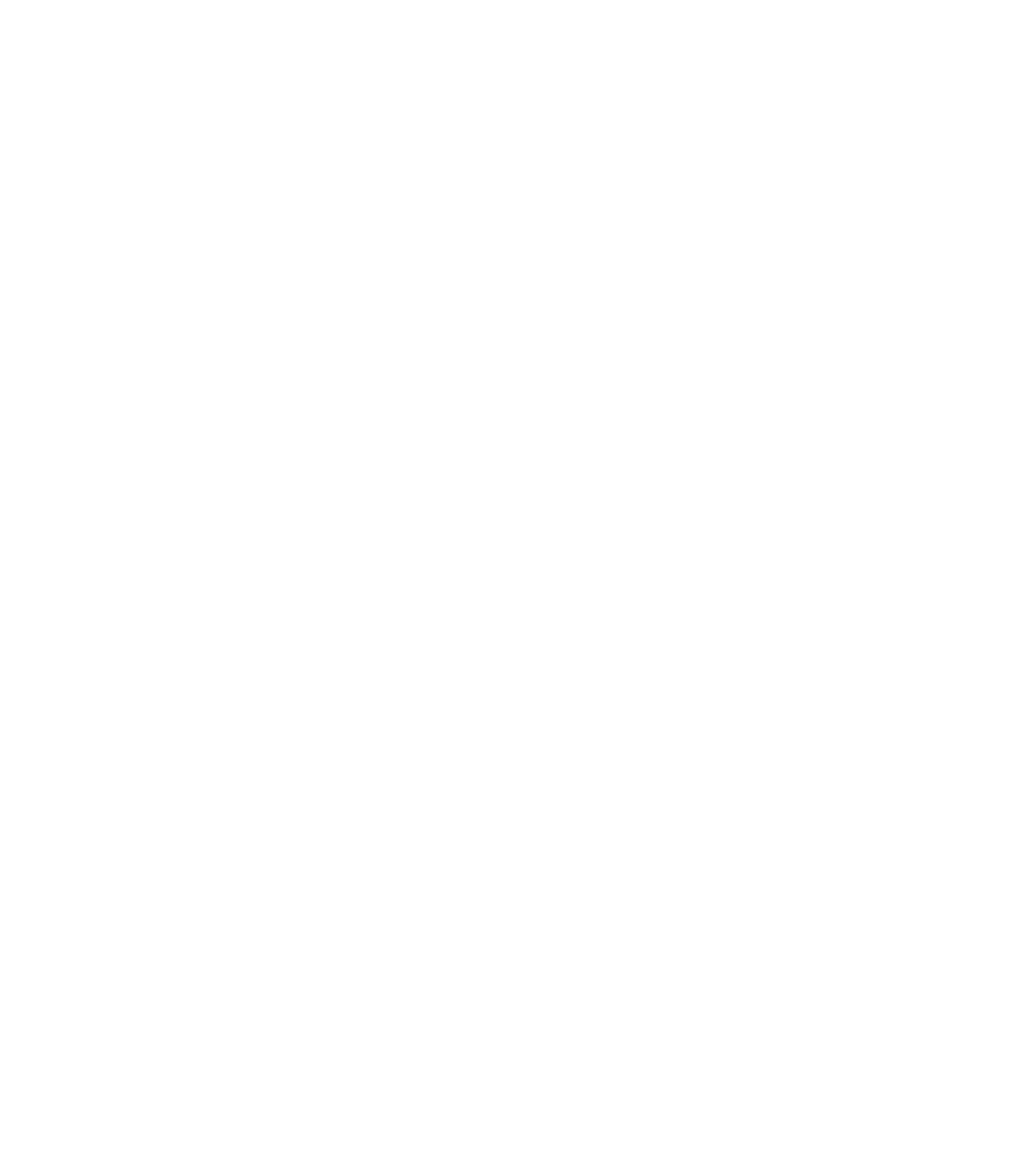
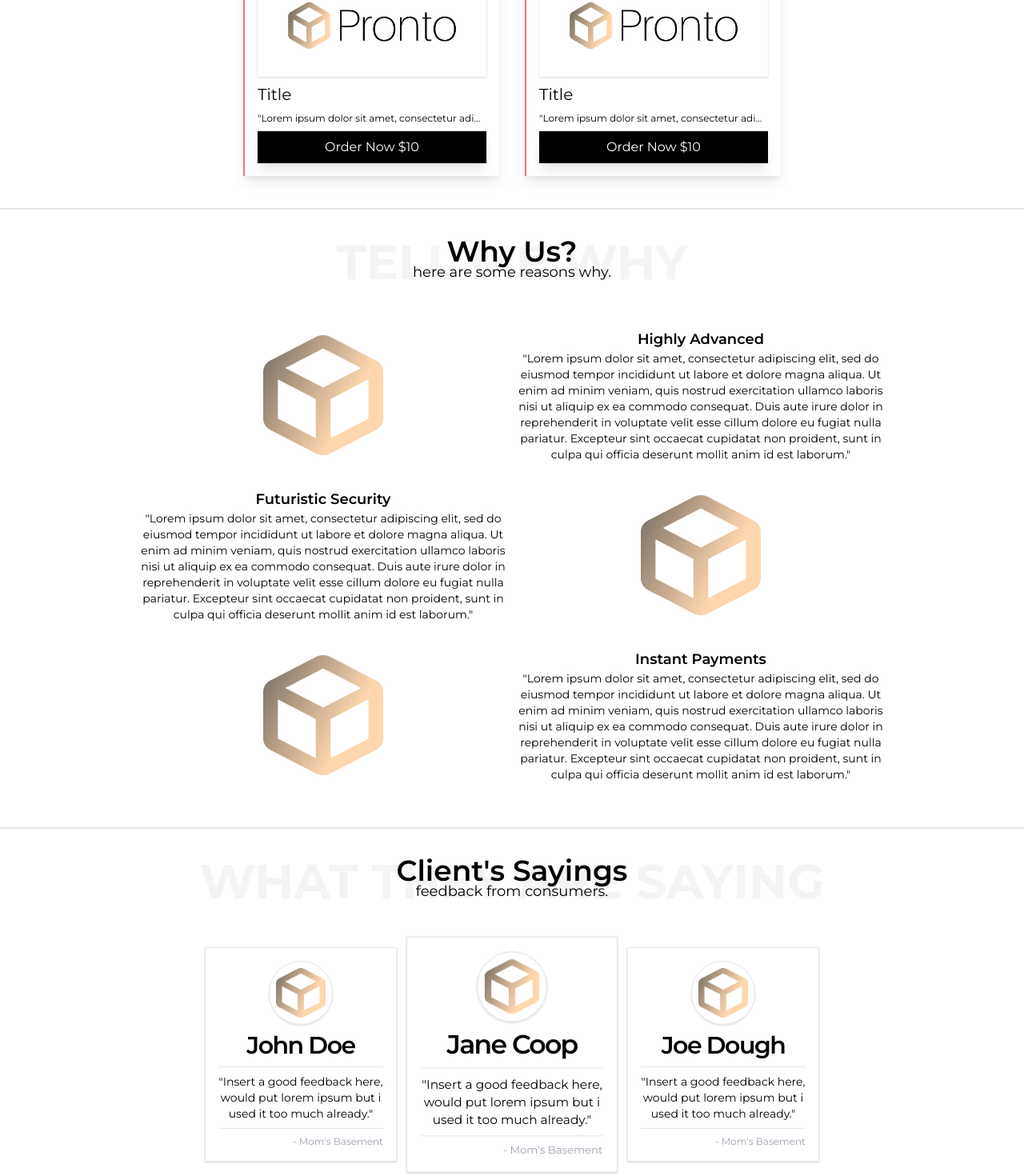
Before and after one commit to kobito-kun/Pronto-Revamped, a React (Create React App) app in the folder frontend/: page / in a window 1280 px wide. Shown: the part 878-2348 px from the top of the page at 80% size. Before the commit the page ends 800 px from the top, so only its background shows below. Built offline with nearby package versions, Linux system fonts and the light colour scheme.

Commit message:
Temporary Finish of MainPage

```diff
--- a/frontend/src/components/Navbar.js
+++ b/frontend/src/components/Navbar.js
@@ -7,7 +7,7 @@ function Navbar() {
   const [toggled, setToggled] = useState(false);
 
   return (
-    <div className="shadow-lg w-full fixed top-0 left-0 bg-white">
+    <div className="shadow-lg w-full fixed top-0 left-0 bg-white z-20">
       <div className="p-4 max-w-screen-xl mx-auto flex justify-between items-center">
         <Link to="/">
           <img src={SquareLogo} alt="Square Pronto Logo" className="h-12 select-none" />
--- /dev/null
+++ b/frontend/src/components/client/ClientsSection.js
@@ -0,0 +1,48 @@
+import React from 'react'
+import Square from '../../assets/square.png';
+
+function ClientsSection() {
+  return (
+    <div className="max-w-screen-xl mx-auto my-10">
+      <div className="relative flex flex-col justify-center items-center select-none mb-10 text-center">
+        <h2 style={{zIndex: '-1'}} className="absolute uppercase font-bold text-6xl text-gray-100">what they are saying</h2>
+        <h4 className="text-4xl font-semibold leading-6">Client's Sayings</h4>
+        <p className="text-center text-lg">feedback from consumers.</p>
+      </div>
+      <div className="w-full flex justify-center items-center gap-6 lg:flex-row flex-col p-4">
+        <div className="border shadow hover:shadow-2xl duration-300 p-4 flex flex-col gap-2 w-full lg:w-60">
+          <div className="border shadow rounded-full overflow-hidden mx-auto p-2 w-20 select-none">
+            <img src={Square} alt="Square" className="w-full h-full" />
+          </div>
+          <h3 className="text-center truncate text-3xl tracking-tighter font-semibold">John Doe</h3>
+          <hr />
+          <p className="text-center text-sm">"Insert a good feedback here, would put lorem ipsum but i used it too much already."</p>
+          <hr />
+          <h5 className="text-gray-400 text-xs text-right">- Mom's Basement</h5>
+        </div>
+        <div className="border shadow hover:shadow-2xl duration-300 p-4 flex flex-col gap-2 w-full lg:w-60 transform lg:scale-110">
+          <div className="border shadow rounded-full overflow-hidden mx-auto p-2 w-20 select-none">
+            <img src={Square} alt="Square" className="w-full h-full" />
+          </div>
+          <h3 className="text-center truncate text-3xl tracking-tighter font-semibold">Jane Coop</h3>
+          <hr />
+          <p className="text-center text-sm">"Insert a good feedback here, would put lorem ipsum but i used it too much already."</p>
+          <hr />
+          <h5 className="text-gray-400 text-xs text-right">- Mom's Basement</h5>
+        </div>
+        <div className="border shadow hover:shadow-2xl duration-300 p-4 flex flex-col gap-2 w-full lg:w-60">
+          <div className="border shadow rounded-full overflow-hidden mx-auto p-2 w-20 select-none">
+            <img src={Square} alt="Square" className="w-full h-full" />
+          </div>
+          <h3 className="text-center truncate text-3xl tracking-tighter font-semibold">Joe Dough</h3>
+          <hr />
+          <p className="text-center text-sm">"Insert a good feedback here, would put lorem ipsum but i used it too much already."</p>
+          <hr />
+          <h5 className="text-gray-400 text-xs text-right">- Mom's Basement</h5>
+        </div>
+      </div>
+    </div>
+  )
+}
+
+export default ClientsSection
--- a/frontend/src/components/client/MainSection.js
+++ b/frontend/src/components/client/MainSection.js
@@ -3,15 +3,21 @@ import Product from './Product'
 
 function MainSection() {
   return (
-    <div className="max-w-screen-xl mx-auto mt-10">
+    <div className="max-w-screen-xl mx-auto my-10">
       <div className="relative flex flex-col justify-center items-center select-none">
         <h2 style={{zIndex: '-1'}} className="absolute uppercase font-bold text-6xl text-gray-100">most recent</h2>
         <h4 className="text-4xl font-semibold leading-6">Newest Products</h4>
         <p className="text-center text-lg">have a look at our latest products.</p>
       </div>
-      <div className="flex flex-wrap mt-10 justify-center items-center">
+      <div className="flex flex-wrap mt-10 justify-center items-center gap-8">
         <Product />
+        <Product />
+        <Product />
+        <Product />
+        <Product />
+
       </div>
+      <div className="border w-full shadow-xl mt-10"></div>
     </div>
   )
 }
--- a/frontend/src/components/client/Product.js
+++ b/frontend/src/components/client/Product.js
@@ -1,9 +1,15 @@
 import React from 'react'
+import DefaultCover from '../../assets/default.png';
 
 function Product() {
   return (
-    <div className="border-l-2 border-red-400 hover:border-red-600 duration-300 hover:shadow-xl hover:-translate-y-2 transform shadow-lg w-72 h-60">
-
+    <div className="border-l-2 border-red-400 hover:border-red-600 duration-300 hover:shadow-xl hover:-translate-y-2 transform shadow-lg w-80 bg-white p-4 flex flex-col gap-2">
+      <div className="h-32 flex relative justify-center items-center overflow-y-hidden shadow">
+        <img src={DefaultCover} alt="Cover" className="select-none absolute" />
+      </div>
+      <h3 class="text-xl truncate text-primary">Title</h3>
+      <p class="text-xs truncate">"Lorem ipsum dolor sit amet, consectetur adipiscing elit, sed do eiusmod tempor incididunt ut labore et dolore magna aliqua. Ut enim ad minim veniam, quis nostrud exercitation ullamco laboris nisi ut aliquip ex ea commodo consequat. Duis aute irure dolor in reprehenderit in voluptate velit esse cillum dolore eu fugiat nulla pariatur. Excepteur sint occaecat cupidatat non proident, sunt in culpa qui officia deserunt mollit anim id est laborum."</p>
+      <button className="hover:bg-white shadow-lg hover:text-black duration-300 bg-black w-full mx-auto py-2 text-white">Order Now $10</button>
     </div>
   )
 }
--- /dev/null
+++ b/frontend/src/components/client/WhySection.js
@@ -0,0 +1,44 @@
+import React from 'react'
+import Block from '../../assets/square.png';
+
+function WhySection() {
+  return (
+    <div className="max-w-screen-xl mx-auto my-10">
+      <div className="relative flex flex-col justify-center items-center select-none mb-10">
+        <h2 style={{zIndex: '-1'}} className="absolute uppercase font-bold text-6xl text-gray-100">tell me why</h2>
+        <h4 className="text-4xl font-semibold leading-6">Why Us?</h4>
+        <p className="text-center text-lg">here are some reasons why.</p>
+      </div>
+      <div className="lg:grid-cols-2 grid w-3/4 p-4 items-center gap-4 mx-auto">
+        <div className="mx-auto">
+          <img src={Block} alt="Square" className="" />
+        </div>
+        <div className="mx-auto">
+          <h3 className="font-semibold text-lg text-center">Highly Advanced</h3>
+          <p className="text-center text-sm">"Lorem ipsum dolor sit amet, consectetur adipiscing elit, sed do eiusmod tempor incididunt ut labore et dolore magna aliqua. Ut enim ad minim veniam, quis nostrud exercitation ullamco laboris nisi ut aliquip ex ea commodo consequat. Duis aute irure dolor in reprehenderit in voluptate velit esse cillum dolore eu fugiat nulla pariatur. Excepteur sint occaecat cupidatat non proident, sunt in culpa qui officia deserunt mollit anim id est laborum."</p>
+        </div>
+      </div>
+      <div className="lg:grid-cols-2 grid w-3/4 p-4 items-center gap-4 mx-auto">
+        <div className="mx-auto">
+          <h3 className="font-semibold text-lg text-center">Futuristic Security</h3>
+          <p className="text-center text-sm">"Lorem ipsum dolor sit amet, consectetur adipiscing elit, sed do eiusmod tempor incididunt ut labore et dolore magna aliqua. Ut enim ad minim veniam, quis nostrud exercitation ullamco laboris nisi ut aliquip ex ea commodo consequat. Duis aute irure dolor in reprehenderit in voluptate velit esse cillum dolore eu fugiat nulla pariatur. Excepteur sint occaecat cupidatat non proident, sunt in culpa qui officia deserunt mollit anim id est laborum."</p>
+        </div>
+        <div className="mx-auto">
+          <img src={Block} alt="Square" className="" />
+        </div>
+      </div>
+      <div className="lg:grid-cols-2 grid w-3/4 p-4 items-center gap-4 mx-auto">
+        <div className="mx-auto">
+          <img src={Block} alt="Square" className="" />
+        </div>
+        <div className="mx-auto">
+          <h3 className="font-semibold text-lg text-center">Instant Payments</h3>
+          <p className="text-center text-sm">"Lorem ipsum dolor sit amet, consectetur adipiscing elit, sed do eiusmod tempor incididunt ut labore et dolore magna aliqua. Ut enim ad minim veniam, quis nostrud exercitation ullamco laboris nisi ut aliquip ex ea commodo consequat. Duis aute irure dolor in reprehenderit in voluptate velit esse cillum dolore eu fugiat nulla pariatur. Excepteur sint occaecat cupidatat non proident, sunt in culpa qui officia deserunt mollit anim id est laborum."</p>
+        </div>
+      </div>
+      <div className="border w-full shadow-xl mt-10"></div>
+    </div>
+  )
+}
+
+export default WhySection
--- a/frontend/src/pages/client/MainPage.js
+++ b/frontend/src/pages/client/MainPage.js
@@ -1,6 +1,8 @@
 import React from 'react'
+import ClientsSection from '../../components/client/ClientsSection'
 import Hero from '../../components/client/Hero'
 import MainSection from '../../components/client/MainSection'
+import WhySection from '../../components/client/WhySection'
 import Navbar from '../../components/Navbar'
 
 function MainPage() {
@@ -9,6 +11,8 @@ function MainPage() {
       <Navbar />
       <Hero />
       <MainSection />
+      <WhySection />
+      <ClientsSection />
     </div>
   )
 }
```
